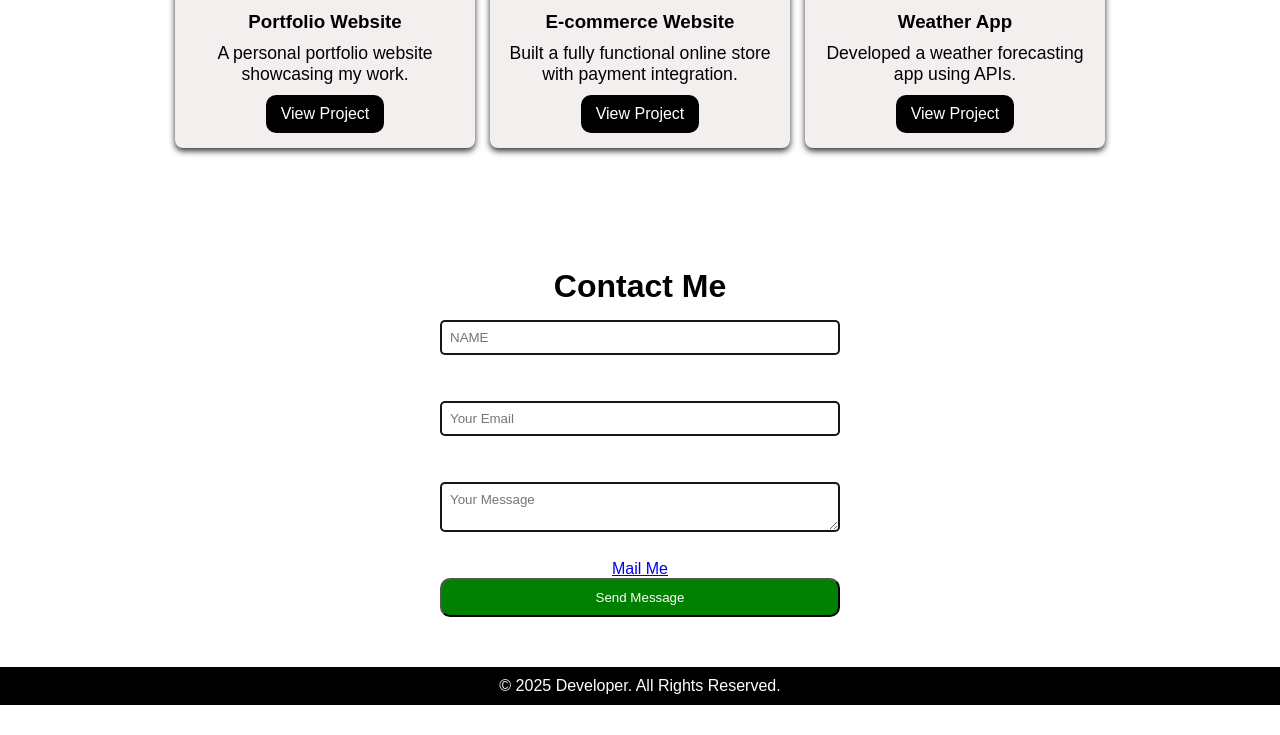
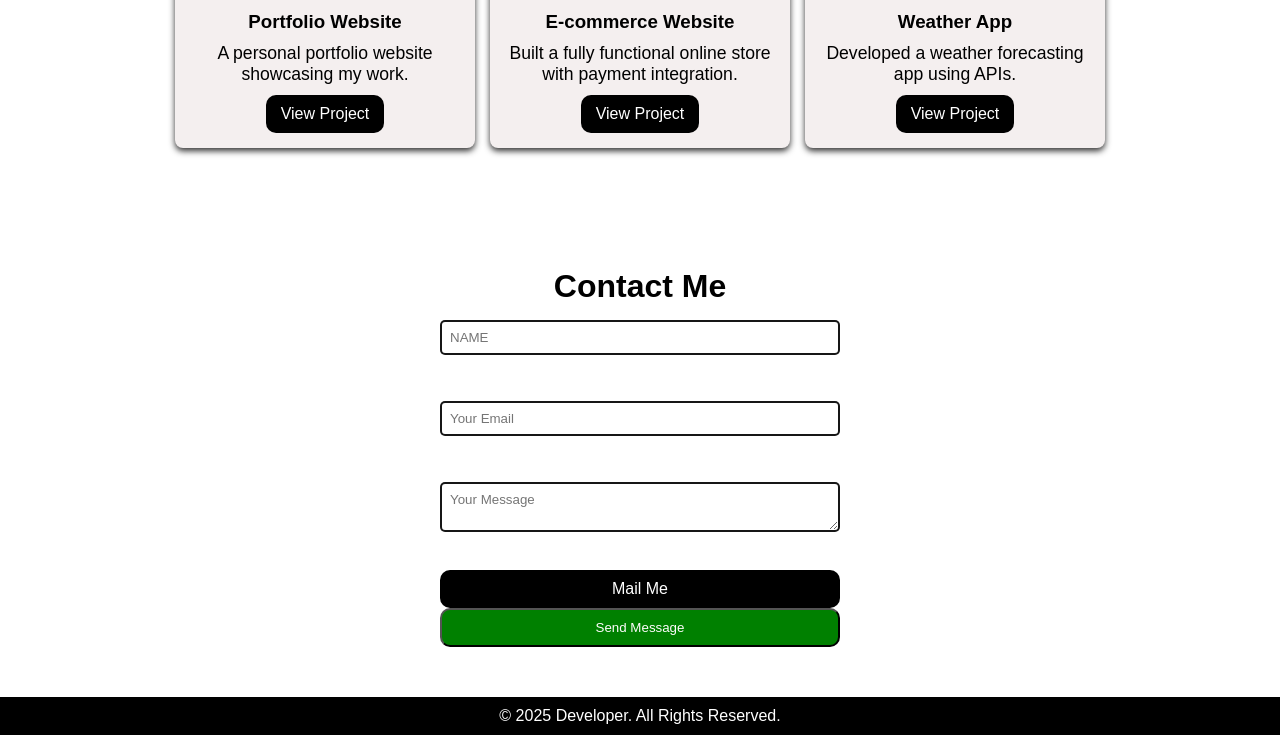
Before and after one commit to EswaraPrasad2345/My-Portfolio, a plain HTML site: page index.html in a window 1280 px wide. Shown: the part 1659-2394 px from the top of the page. Before the commit the page ends 2364 px from the top, so only its background shows below. Drawn offline with Linux system fonts and the light colour scheme.

Commit message:
Update index.html

```diff
--- a/index.html
+++ b/index.html
@@ -82,7 +82,7 @@
             <input type="text" placeholder="NAME" required><br></br>
             <input type="email" placeholder="Your Email" required><br></br>
             <textarea placeholder="Your Message" required></textarea><br>
-            <a href="mailto:eswaraprasad2345@gmail.com">Mail Me</a>
+            <a class="btn" href="mailto:eswaraprasad2345@gmail.com">Mail Me</a>
             <button type="submit">Send Message</button>
         </form>
     </section>
```
